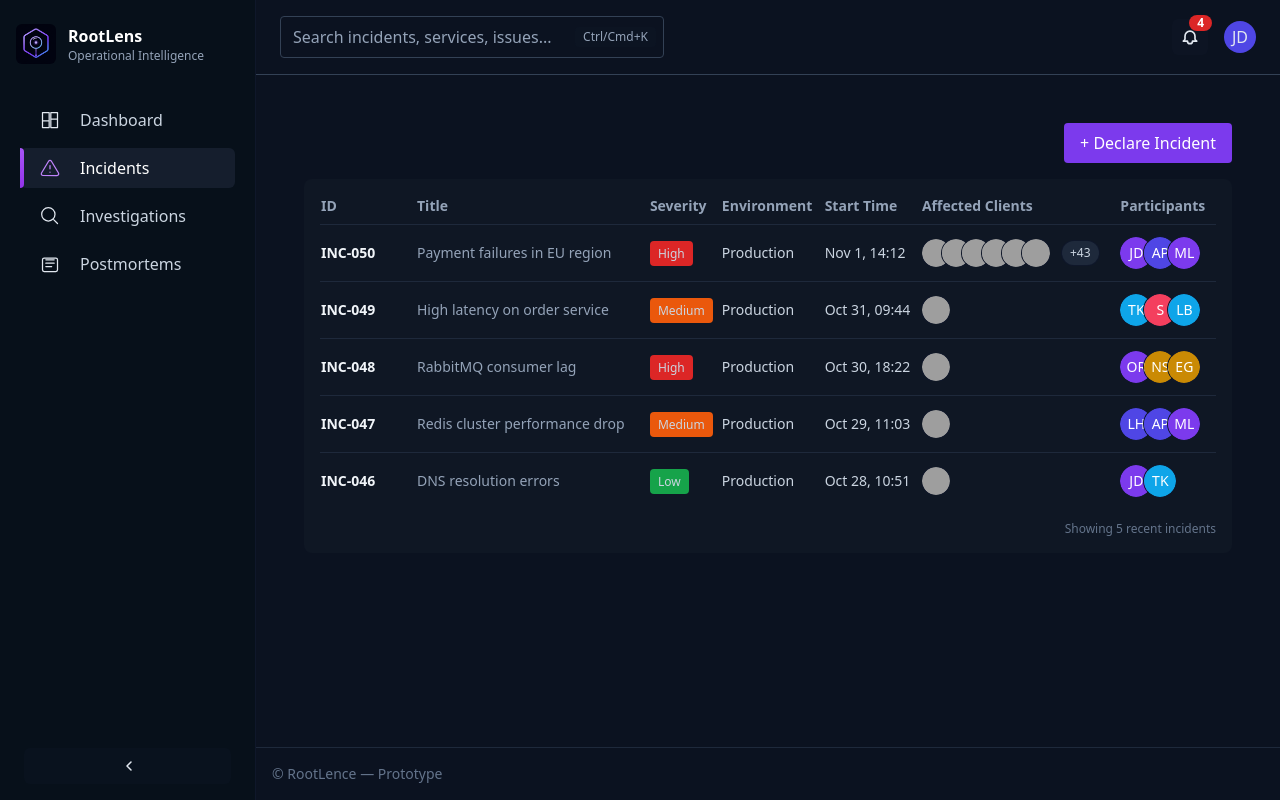
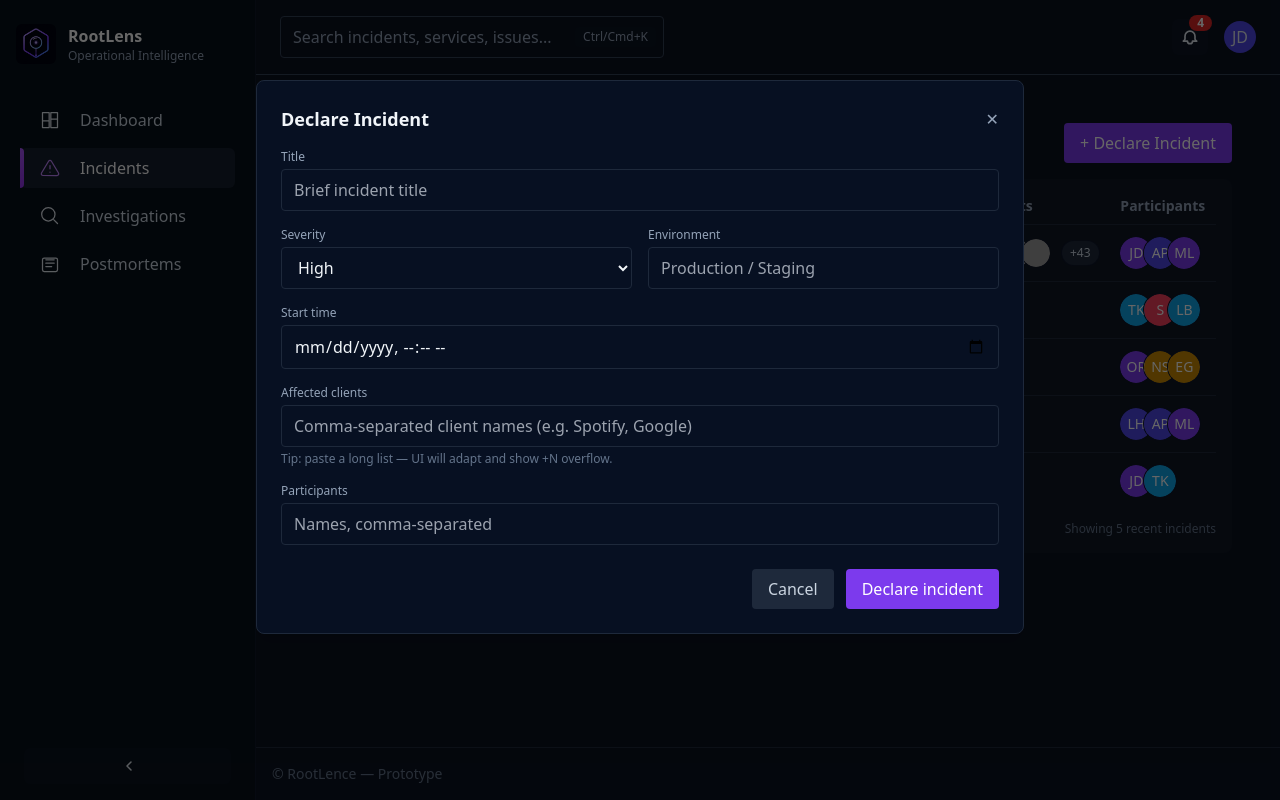
Before and after one commit to ArturLavrov/RootLens, a React (Vite) app in the folder apps/web/: page /incidents in a window 1280 px wide. Both pictures are taken after a click on the button "+ Declare Incident". Built offline with nearby package versions, Linux system fonts and the light colour scheme; grey boxes are pictures that could not be loaded.

Commit message:
Incidents: add CreateIncidentModal popup and wire Declare Incident button to open it
Co-authored-by: Copilot <223556219+Copilot@users.noreply.github.com>

```diff
--- /dev/null
+++ b/apps/web/src/pages/incidents/CreateIncidentModal.tsx
@@ -0,0 +1,62 @@
+import React from 'react'
+
+export default function CreateIncidentModal({ open, onClose }: { open: boolean; onClose: () => void }) {
+  if (!open) return null
+
+  return (
+    <div className="fixed inset-0 z-50 flex items-start justify-center pt-20">
+      <div className="fixed inset-0 bg-black/60" onClick={onClose} />
+
+      <div className="relative w-[92%] max-w-3xl bg-[#071022] border border-slate-800 rounded-lg p-6 shadow-lg z-10">
+        <div className="flex items-center justify-between mb-4">
+          <h3 className="text-lg font-semibold text-slate-100">Declare Incident</h3>
+          <button onClick={onClose} className="text-slate-400 hover:text-slate-200">✕</button>
+        </div>
+
+        <form onSubmit={(e) => { e.preventDefault(); onClose(); }} className="space-y-4">
+          <div>
+            <label className="block text-xs text-slate-400 mb-1">Title</label>
+            <input required className="w-full bg-transparent border border-slate-800 rounded px-3 py-2 text-slate-100" placeholder="Brief incident title" />
+          </div>
+
+          <div className="grid grid-cols-2 gap-4">
+            <div>
+              <label className="block text-xs text-slate-400 mb-1">Severity</label>
+              <select className="w-full bg-transparent border border-slate-800 rounded px-3 py-2 text-slate-100">
+                <option>High</option>
+                <option>Medium</option>
+                <option>Low</option>
+              </select>
+            </div>
+
+            <div>
+              <label className="block text-xs text-slate-400 mb-1">Environment</label>
+              <input className="w-full bg-transparent border border-slate-800 rounded px-3 py-2 text-slate-100" placeholder="Production / Staging" />
+            </div>
+          </div>
+
+          <div>
+            <label className="block text-xs text-slate-400 mb-1">Start time</label>
+            <input type="datetime-local" className="w-full bg-transparent border border-slate-800 rounded px-3 py-2 text-slate-100" />
+          </div>
+
+          <div>
+            <label className="block text-xs text-slate-400 mb-1">Affected clients</label>
+            <input className="w-full bg-transparent border border-slate-800 rounded px-3 py-2 text-slate-100" placeholder="Comma-separated client names (e.g. Spotify, Google)" />
+            <p className="text-xs text-slate-500 mt-1">Tip: paste a long list — UI will adapt and show +N overflow.</p>
+          </div>
+
+          <div>
+            <label className="block text-xs text-slate-400 mb-1">Participants</label>
+            <input className="w-full bg-transparent border border-slate-800 rounded px-3 py-2 text-slate-100" placeholder="Names, comma-separated" />
+          </div>
+
+          <div className="flex items-center justify-end gap-3 pt-2">
+            <button type="button" onClick={onClose} className="px-4 py-2 rounded bg-slate-800 text-slate-300">Cancel</button>
+            <button type="submit" className="px-4 py-2 rounded bg-violet-600 text-white">Declare incident</button>
+          </div>
+        </form>
+      </div>
+    </div>
+  )
+}
--- a/apps/web/src/pages/incidents/IncidentsPage.tsx
+++ b/apps/web/src/pages/incidents/IncidentsPage.tsx
@@ -2,6 +2,7 @@ import React from 'react'
 import { useNavigate } from 'react-router-dom'
 import AppShell from '../../shared/components/layout/AppShell'
 import Avatar from '../../shared/components/ui/Avatar'
+import CreateIncidentModal from './CreateIncidentModal'
 
 type Incident = {
   id: string
@@ -29,6 +30,7 @@ function SeverityBadge({ severity }: { severity: Incident['severity'] }) {
 
 export default function IncidentsPage() {
   const navigate = useNavigate()
+  const [showCreateModal, setShowCreateModal] = React.useState(false)
 
   const LOGO_MAP: Record<string,string> = {
     Spotify: 'spotify.com',
@@ -93,7 +95,7 @@ export default function IncidentsPage() {
     <AppShell>
       <div className="p-6">
         <div className="flex items-center justify-end mb-4">
-          <button className="bg-violet-600 hover:bg-violet-500 text-white px-4 py-2 rounded">+ Declare Incident</button>
+          <button onClick={() => setShowCreateModal(true)} className="bg-violet-600 hover:bg-violet-500 text-white px-4 py-2 rounded">+ Declare Incident</button>
         </div>
 
         <div className="bg-[#0f1724] p-4 rounded-lg">
@@ -161,6 +163,8 @@ export default function IncidentsPage() {
             </div>
           </div>
         </div>
+
+        <CreateIncidentModal open={showCreateModal} onClose={() => setShowCreateModal(false)} />
       </div>
     </AppShell>
   )
```
